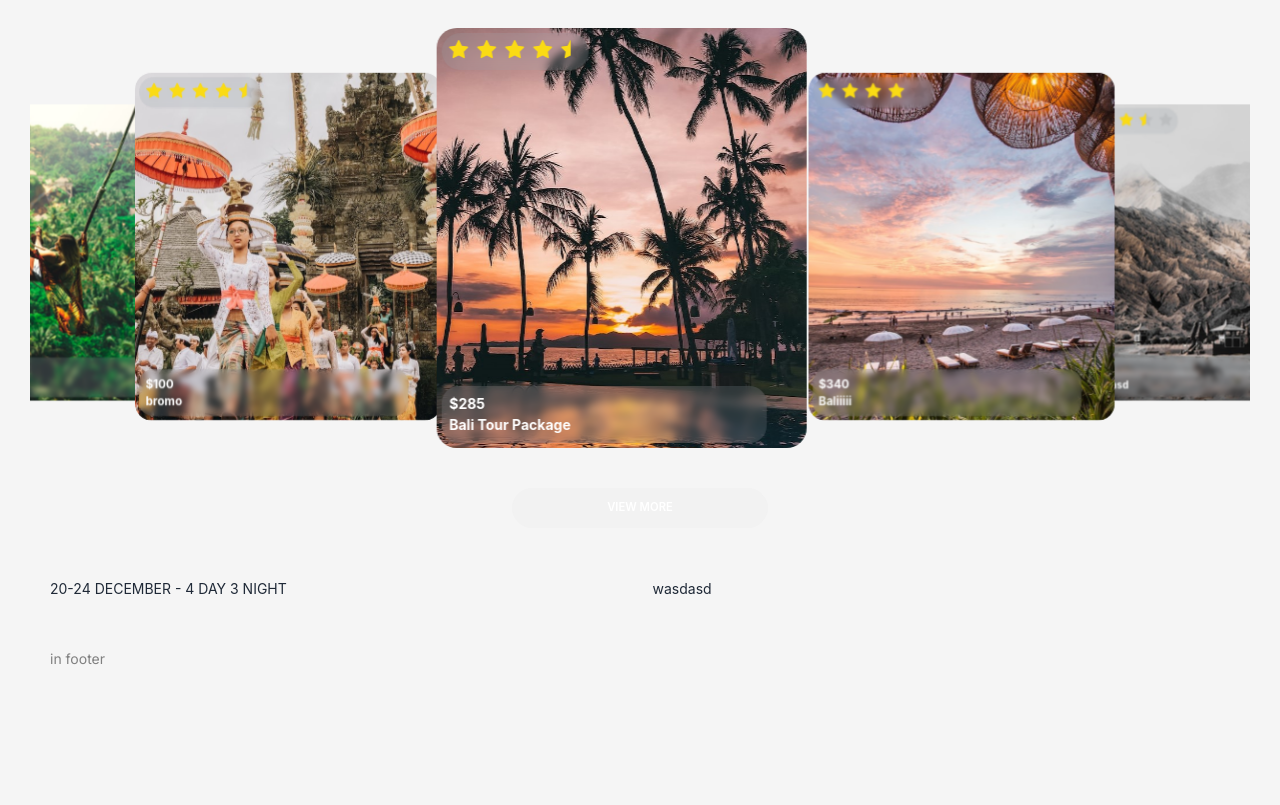
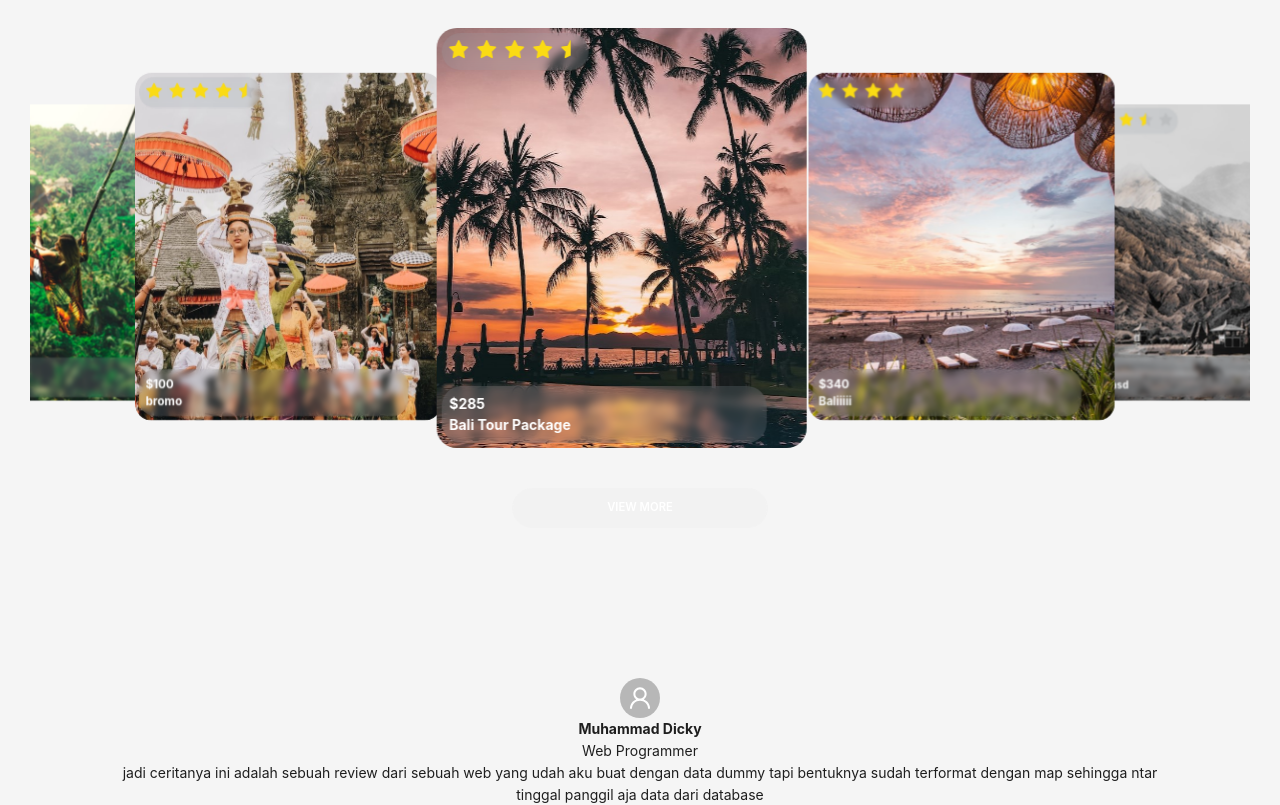
Before and after one commit to muhammad-dicky/travelkuy-fe, a Next.js app: page / in a window 1280 px wide. Shown: the part 2400-3205 px from the top of the page. Built offline with nearby package versions, Linux system fonts and the light colour scheme.

Commit message:
add review section

```diff
--- /dev/null
+++ b/app/components/index/CardOurDestination.tsx
@@ -0,0 +1,109 @@
+import { Rate } from 'antd';
+import React from 'react'
+import { Swiper, SwiperSlide } from 'swiper/react';
+import 'swiper/css';
+import 'swiper/css/effect-coverflow';
+import 'swiper/css/pagination';
+import 'swiper/css/navigation';
+import { EffectCoverflow, Navigation, Pagination } from 'swiper/modules';
+
+interface imgCardCarousel {
+    url: string;
+    rating: number;
+    price: string;
+    description: string;
+}
+
+const cardStyle = {
+    color: 'white', fontWeight: 'bold', borderRadius: '20px'
+}
+
+
+export const CardOurDestination: React.FC = () => {
+
+    const imgCardCarousel: imgCardCarousel[] = [
+        {
+            url: '/potrait1.jpg',
+            rating: 4.5,
+            price: '$285',
+            description: 'Bali Tour Package'
+        },
+        {
+            url: '/potrait2.jpg',
+            rating: 4,
+            price: '$340',
+            description: 'Baliiiii'
+        },
+        {
+            url: '/potrait3.jpg',
+            rating: 3.5,
+            price: '$200',
+            description: 'wasadasd',
+        },
+        {
+            url: '/potrait4.jpg',
+            rating: 2,
+            price: '$100',
+            description: 'awdjkgsnskfjn'
+        },
+        {
+            url: '/potrait5.jpg',
+            rating: 1,
+            price: '$500',
+            description: 'edsdimid'
+        },
+        {
+            url: '/potrait6.jpg',
+            rating: 4.5,
+            price: '$100',
+            description: 'bromo'
+        },
+    ];
+    return (
+        <>
+            <div className="container mb-0 " style={{ height: '500px' }}>
+                <Swiper
+                    effect={'coverflow'}
+                    grabCursor={true}
+                    centeredSlides={true}
+                    loop={true}
+                    slidesPerView={3}
+
+                    coverflowEffect={{
+                        rotate: 0,
+                        stretch: 0,
+                        depth: 100,
+                        modifier: 2.5,
+                    }}
+                    pagination={{ el: '.swiper-pagination', clickable: true }}
+                    navigation={{
+                        nextEl: '.swiper-button-next',
+                        prevEl: '.swiper-button-prev',
+                        enabled: true
+                    }}
+                    modules={[EffectCoverflow, Pagination, Navigation]}
+                    className="swiper_container"
+                >
+                    {imgCardCarousel.map((content, index) => {
+                        return (
+                            <SwiperSlide key={index}>
+                                <div className='relative' style={{ borderRadius: '30px' }}>
+                                    <img src={content.url} alt="" />
+                                    <p className='absolute  p-3 m-2  bg-gray-400 rounded-md bg-clip-padding backdrop-filter backdrop-blur-sm bg-opacity-20' style={{ ...cardStyle, top: '0', left: '0' }}>
+
+                                        <Rate allowHalf defaultValue={content.rating} />
+                                    </p>
+                                    <div className='absolute  p-3  m-2 left-0 bottom-0 bg-gray-400 rounded-md bg-clip-padding backdrop-filter backdrop-blur-sm bg-opacity-20' style={{ ...cardStyle, width: '80%' }}>
+                                        <p>{content.price}</p>
+                                        <p>{content.description}</p>
+                                    </div></div>
+                            </SwiperSlide>
+                        );
+                    })}
+                </Swiper>
+            </div>
+            <button className='btn btn-lg z-10' style={{ color: 'white', borderRadius: '20px', width: '20%', margin: '0 auto', }}>View More</button>
+
+        </>
+    )
+}
--- a/app/page.tsx
+++ b/app/page.tsx
@@ -2,12 +2,12 @@
 import Image from 'next/image'
 import Link from 'next/link'
 import Posts from './posts/page'
-import { Button, Card, Carousel, Col, DatePicker, Menu, Modal, Row, Space, Typography, theme, Radio, Rate } from 'antd'
+import { Button, Card, Carousel, Col, DatePicker, Menu, Modal, Row, Space, Typography, theme, Radio, Rate, Avatar } from 'antd'
 import Layout, { Content, Footer, Header } from 'antd/es/layout/layout'
 import Sider from 'antd/es/layout/Sider'
 import { grey } from '@ant-design/colors'
 import { useState, useEffect, useRef } from 'react'
-import { AlignRightOutlined, ArrowDownOutlined, FacebookOutlined, InstagramOutlined, TwitterOutlined } from '@ant-design/icons'
+import { AlignRightOutlined, ArrowDownOutlined, FacebookOutlined, InstagramOutlined, TwitterOutlined, UserOutlined } from '@ant-design/icons'
 import dynamic from 'next/dynamic'
 import HeaderHero from './components/index/HeaderHero'
 import CardList from './components/Posts/CardList'
@@ -36,60 +36,36 @@ import slide_image_3 from './assets/images/card1.jpg';
 import slide_image_4 from './assets/images/card1.jpg';
 import slide_image_5 from './assets/images/card1.jpg';
 import slide_image_6 from './assets/images/card1.jpg';
-import slide_image_7 from './assets/images/card1.jpg';
+import { CardOurDestination } from './components/index/CardOurDestination'
 
 
 
 const { Title, Text } = Typography;
 const { Meta } = Card;
-interface imgCardCarousel {
-  url: string;
-  rating: number;
-  price: string;
+interface reviewItems {
+  profile: React.ReactNode;
+  name: string;
+  status: string;
   description: string;
 }
 
 
 const Home: React.FC = () => {
 
-  const imgCardCarousel: imgCardCarousel[] = [
+  const reviewItems = [
     {
-      url: '/potrait1.jpg',
-      rating: 4.5,
-      price: '$285',
-      description: 'Bali Tour Package'
+      profile: <UserOutlined />,
+      name: 'Donald Sullivan',
+      status: 'Founder Fike',
+      description: 'This travel website is very informatife and easy to use. i like how they present various destination options and travel packages with clear details. Offerin pictures and destination descriptions helps me decide where i want to visit. Additionally, the ability to compare prices and reviews from other users is very helpful in decision making.'
     },
     {
-      url: '/potrait2.jpg',
-      rating: 4,
-      price: '$340',
-      description: 'Baliiiii'
-    },
-    {
-      url: '/potrait3.jpg',
-      rating: 3.5,
-      price: '$200',
-      description: 'wasadasd',
-    },
-    {
-      url: '/potrait4.jpg',
-      rating: 2,
-      price: '$100',
-      description: 'awdjkgsnskfjn'
-    },
-    {
-      url: '/potrait5.jpg',
-      rating: 1,
-      price: '$500',
-      description: 'edsdimid'
-    },
-    {
-      url: '/potrait6.jpg',
-      rating: 4.5,
-      price: '$100',
-      description: 'bromo'
-    },
-  ];
+      profile: <UserOutlined />,
+      name: 'Muhammad Dicky',
+      status: 'Web Programmer',
+      description: 'jadi ceritanya ini adalah sebuah review dari sebuah web yang udah aku buat dengan data dummy tapi bentuknya sudah terformat dengan map sehingga ntar tinggal panggil aja data dari database'
+    }
+  ]
 
 
   return (
@@ -100,70 +76,56 @@ const Home: React.FC = () => {
         <CardImage />
         <MidCard />
         <CardImageTitleDestination />
+        <CardOurDestination />
 
 
 
-        {/* batas percobaan atas */}
-
-        <div className="container mb-0 " style={{ height: '500px' }}>
-
-          <Swiper
-
-            effect={'coverflow'}
-            grabCursor={true}
-            centeredSlides={true}
-            loop={true}
-            slidesPerView={3}
-
-            coverflowEffect={{
-              rotate: 0,
-              stretch: 0,
-              depth: 100,
-              modifier: 2.5,
-            }}
-            pagination={{ el: '.swiper-pagination', clickable: true }}
-            navigation={{
-              nextEl: '.swiper-button-next',
-              prevEl: '.swiper-button-prev',
-              enabled: true
-            }}
-            modules={[EffectCoverflow, Pagination, Navigation]}
-            className="swiper_container"
-          >
-            {imgCardCarousel.map((content, index) => {
-              return (
-                <SwiperSlide key={index}>
-                  <div className='relative' style={{ borderRadius: '30px' }}>
-                    <img src={content.url} alt="" />
-                    <p className='absolute  p-3 m-2  bg-gray-400 rounded-md bg-clip-padding backdrop-filter backdrop-blur-sm bg-opacity-20' style={{ borderRadius: '20px', top: '0', left: '0', color: 'white' }}>
-
-                      <Rate allowHalf defaultValue={content.rating} />
-                    </p>
-                    <div className='absolute  p-3  m-2 left-0 bottom-0 bg-gray-400 rounded-md bg-clip-padding backdrop-filter backdrop-blur-sm bg-opacity-20' style={{ color: 'white', fontWeight: 'bold', width: '80%', borderRadius: '17px' }}>
-                      <p>{content.price}</p>
-                      <p>{content.description}</p>
-                    </div></div>
-                </SwiperSlide>
-              );
-            })}
+        <Carousel autoplay className='mt-60'>
+          {reviewItems.map((content, index) => (
+            <div key={index}>
+              <Row >
+                <Col span={2}></Col>
+                <Col span={20} style={{ margin: '0 auto' }}>
+                  <Row>
+                    <Avatar size="large" style={{ margin: '0 auto' }} icon={content.profile} />
+                    <div className='text-center' style={{ margin: '0 auto' }}>
+                      <b >{content.name}</b>
+                      <p>{content.status}</p>
+                      <p >{content.description}</p>
+                    </div>
+                  </Row>
+                </Col>
+                <Col span={2}></Col>
+              </Row>
+            </div>
+          ))}
 
 
-          </Swiper>
-        </div>
 
-
-        {/* batas percobaan bawah */}
-
-
-        <button className='btn btn-lg' style={{ color: 'white', borderRadius: '20px', width: '20%', margin: '0 auto', }}>View More</button>
-
-        {/* <div className='absolute  p-3  m-2' style={{ backgroundColor: 'rgba(0, 71, 79, 0.7)', borderRadius: '20px', bottom: '0', left: '0', width: '80%', color: 'white' }}> */}
+        </Carousel>
 
 
 
 
 
+        {/* <div>
+            <Row >
+              <Col span={2}></Col>
+              <Col span={20} style={{ margin: '0 auto' }}>
+                <Row>
+                  <Avatar size="large" style={{ margin: '0 auto' }} icon={<UserOutlined />} />
+                  <div className='text-center' style={{ margin: '0 auto' }}>
+                    <b >Donald Sullivan</b>
+                    <p>Founder Fike</p>
+                    <p >This travel website is very informatife and easy to use. i like how they present various destination options and travel packages with clear details. Offerin pictures and destination descriptions helps me decide where i want to visit. Additionally, the ability to compare prices and reviews from other users is very helpful in decision making.</p>
+                  </div>
+                </Row>
+              </Col>
 
+              <Col span={2}></Col>
+
+            </Row>
+          </div> */}
 
 
 
```
